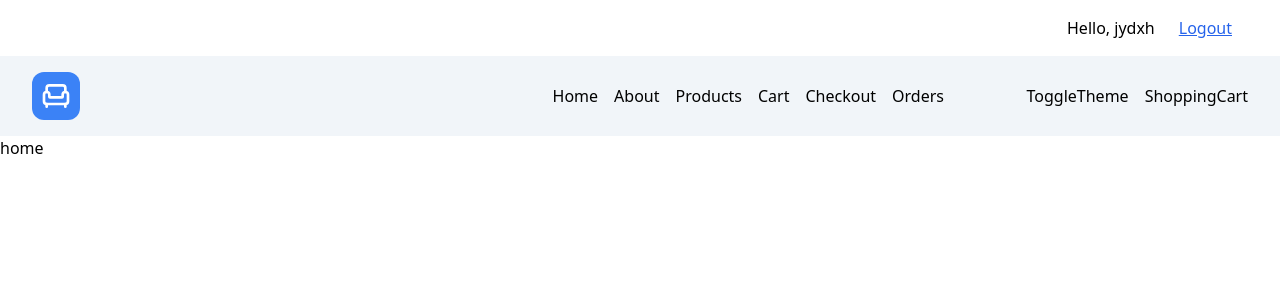
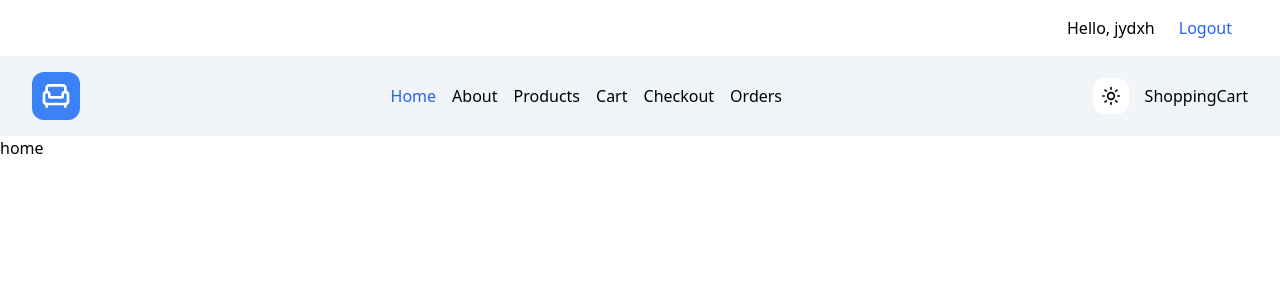
Before and after one commit to jydxh/comfy_store_2, a React (Vite) app: page / in a window 1280 px wide. Shown: the top 300 px of the page. Built offline with nearby package versions, Linux system fonts and the light colour scheme.

Commit message:
ui adjust and toggleTheme ui

```diff
--- a/src/components/homeLayout/NavInLine.tsx
+++ b/src/components/homeLayout/NavInLine.tsx
@@ -1,26 +1,22 @@
-import { Armchair } from "lucide-react";
-import { Link, NavLink } from "react-router-dom";
+import { NavLink } from "react-router-dom";
 import { options } from "../../utils/navigaitionOptions";
 
 function NavInLine() {
 	return (
-		<div className="flex justify-between  items-center">
-			<div className="bg-blue-500 p-2 rounded-xl">
-				<Link to="/">
-					<Armchair className="text-white w-8 h-8" />
-				</Link>
-			</div>
 		<ul className="flex gap-x-4 capitalize">
 			{options.map(opt => {
 				const { content, href } = opt;
 				return (
 					<li key={content}>
-							<NavLink to={href}>{content}</NavLink>
+						<NavLink
+							to={href}
+							className={({ isActive }) => (isActive ? "text-blue-600 font-normal" : "")}>
+							{content}
+						</NavLink>
 					</li>
 				);
 			})}
 		</ul>
-		</div>
 	);
 }
 export default NavInLine;
--- /dev/null
+++ b/src/components/homeLayout/NavLogo.tsx
@@ -0,0 +1,12 @@
+import { Link } from "react-router-dom";
+import { Armchair } from "lucide-react";
+function NavLogo() {
+	return (
+		<div className="bg-blue-500 p-2 rounded-xl ">
+			<Link to="/">
+				<Armchair className="text-white w-8 h-8" />
+			</Link>
+		</div>
+	);
+}
+export default NavLogo;
--- a/src/components/homeLayout/Navigation.tsx
+++ b/src/components/homeLayout/Navigation.tsx
@@ -2,18 +2,21 @@ import SelectedNav from "./SelectedNav";
 import NavInLine from "./NavInLine";
 import ToggleTheme from "./ToggleTheme";
 import ShoppingCart from "./ShoppingCart";
-
+import NavLogo from "./NavLogo";
 function Navigation() {
 	return (
 		<div className="bg-slate-100">
-			<div className="grid grid-cols-12  py-4 px-8 mx-auto max-w-[1280px] ">
+			<div className="flex items-center justify-between py-4 px-8 mx-auto max-w-[1280px] ">
 				<div className="md:hidden col-span-3">
 					<SelectedNav />
 				</div>
-				<div className="hidden md:block col-span-9">
+				<div className="md:block hidden">
+					<NavLogo />
+				</div>
+				<div className="hidden md:block col-span-9 mx-auto">
 					<NavInLine />
 				</div>
-				<div className="col-span-3 flex items-center justify-end gap-x-4">
+				<div className="col-span-9 md:col-span-3 flex items-center justify-end gap-x-4">
 					<ToggleTheme />
 					<ShoppingCart />
 				</div>
--- a/src/components/homeLayout/ToggleTheme.tsx
+++ b/src/components/homeLayout/ToggleTheme.tsx
@@ -1,4 +1,44 @@
+import { useState } from "react";
+import { useAppDispatch, useAppSelector } from "../../hooks";
+import { toggleTheme } from "../../features/theme/themeSlice";
+import { Sun } from "lucide-react";
+import { MoonStar } from "lucide-react";
+
 function ToggleTheme() {
-	return <div>ToggleTheme</div>;
+	const theme = useAppSelector(state => state.theme.theme);
+	const dispatch = useAppDispatch();
+	// const [showSelect, setShowSelect] = useState(false);
+	const handleClick = () => {
+		dispatch(toggleTheme());
+	};
+
+	return (
+		<div className="relative">
+			<button className="bg-white p-2 rounded-xl hover:bg-slate-50" onClick={handleClick}>
+				{theme === "light" && <Sun className="w-5 h-5" />}
+				{theme === "dark" && <MoonStar />}
+			</button>
+			{/* {showSelect && (
+				<ul
+					className="absolute bg-white  rounded-xl p-2  shadow-md top-12 text-sm right-1
+				">
+					<li>
+						<button
+							className="w-24 hover:bg-slate-50 p-2 rounded-lg text-start capitalize"
+							onClick={handleLight}>
+							light
+						</button>
+					</li>
+					<li>
+						<button
+							className="w-24 hover:bg-slate-50 p-2 rounded-lg text-start capitalize"
+							onClick={handleDark}>
+							dark
+						</button>
+					</li>
+				</ul>
+			)} */}
+		</div>
+	);
 }
 export default ToggleTheme;
--- a/src/components/homeLayout/UserLog.tsx
+++ b/src/components/homeLayout/UserLog.tsx
@@ -5,12 +5,12 @@ function UserLog() {
 	//const user = null;
 	const handleLogout = () => {};
 	return (
-		<div className="flex justify-center my-4 mx-auto gap-x-6 md:justify-end max-w-[1280px] md:pe-12  ">
+		<div className="flex justify-center i my-4 mx-auto gap-x-6 md:justify-end max-w-[1280px] md:pe-12  ">
 			{user && (
 				<>
 					<p>Hello, {user}</p>
 					<button
-						className="text-blue-600 underline hover:text-blue-700"
+						className="text-blue-600 hover:underline hover:text-blue-700"
 						onClick={handleLogout}>
 						Logout
 					</button>
```
Also changed, not shown: tsconfig.json (+6 -1 lines). Lines whose indentation alone changed are shown as unchanged.
